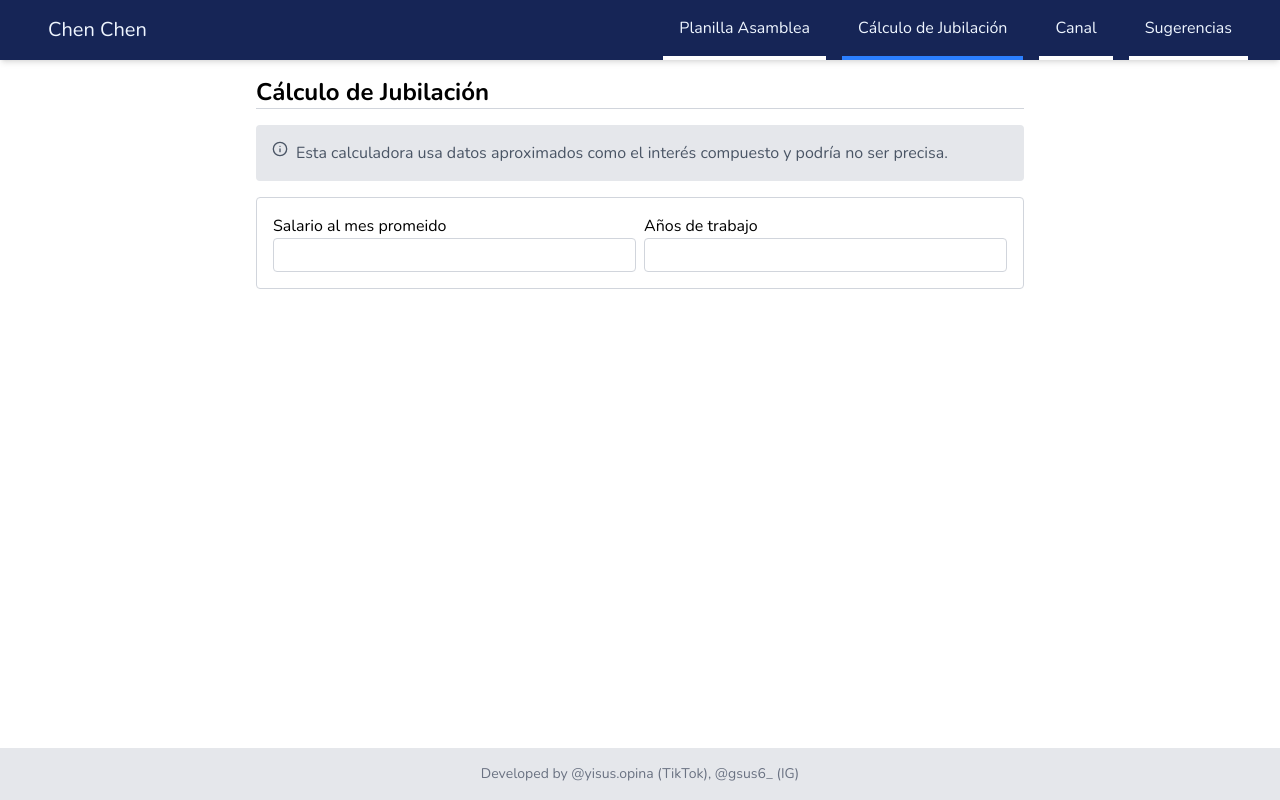
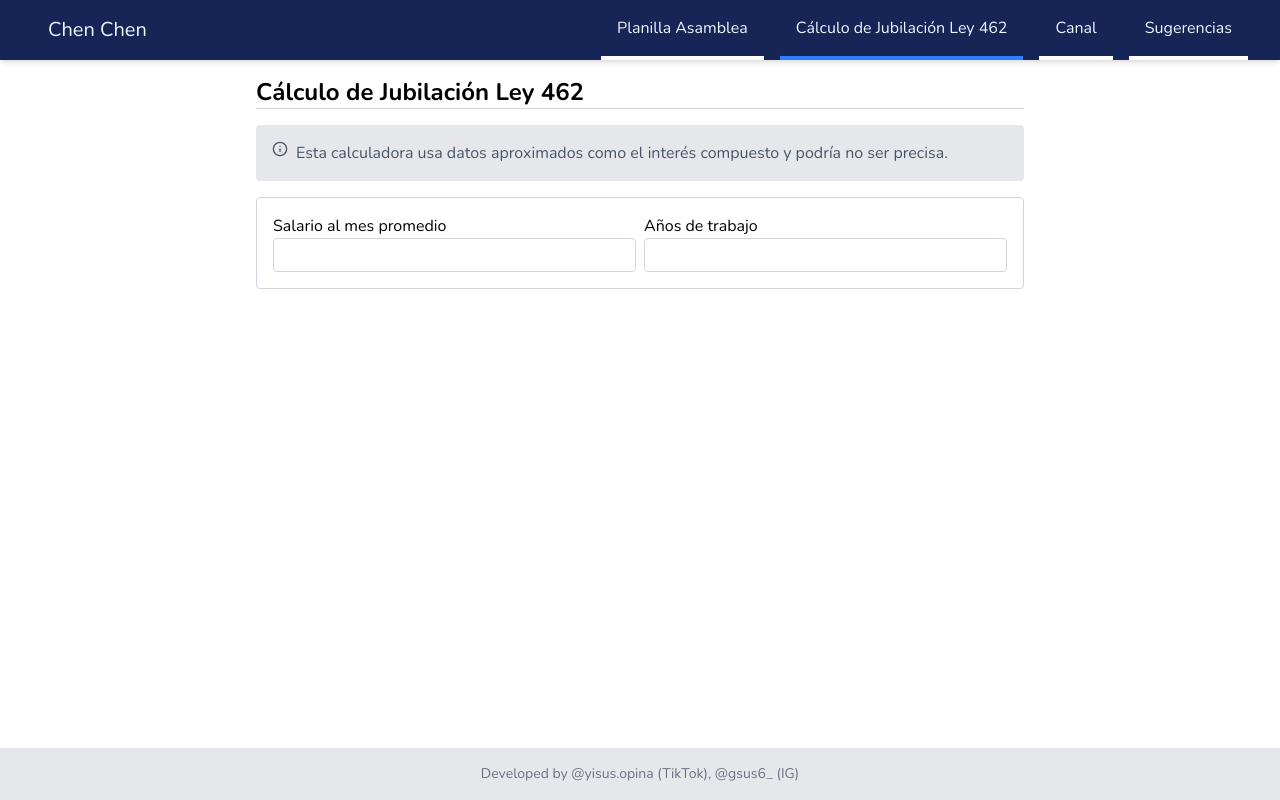
Before and after one commit to jcastaneda06/chenchen-panama, a React (Vite) app: page /calculo-jubilacion in a window 1280 px wide. Built offline with nearby package versions, Linux system fonts and the light colour scheme.

Commit message:
Fix labels and typos

```diff
--- a/src/layout/MainLayout.tsx
+++ b/src/layout/MainLayout.tsx
@@ -4,7 +4,7 @@ import Navbar from "../components/Navbar";
 const pageNames: { route: string; title: string }[] = [
   { route: "/", title: "" },
   { route: "/planilla-asamblea", title: "Planilla Asamblea" },
-  { route: "/calculo-jubilacion", title: "Cálculo de Jubilación" },
+  { route: "/calculo-jubilacion", title: "Cálculo de Jubilación Ley 462" },
   { route: "/canal", title: "Canal" },
   { route: "/sugerencias", title: "Sugerencias" },
 ];
--- a/src/pages/RetirementCalculator.tsx
+++ b/src/pages/RetirementCalculator.tsx
@@ -81,7 +81,7 @@ const RetirementCalculator = () => {
       <section className="border border-gray-300 p-4 rounded flex flex-col gap-4">
         <div className="grid grid-cols-2 gap-2">
           <div className="flex-1 flex flex-col justify-between">
-            <label>Salario al mes promeido</label>
+            <label>Salario al mes promedio</label>
             <TextInput
               value={salarioMensual}
               type="number"
```
